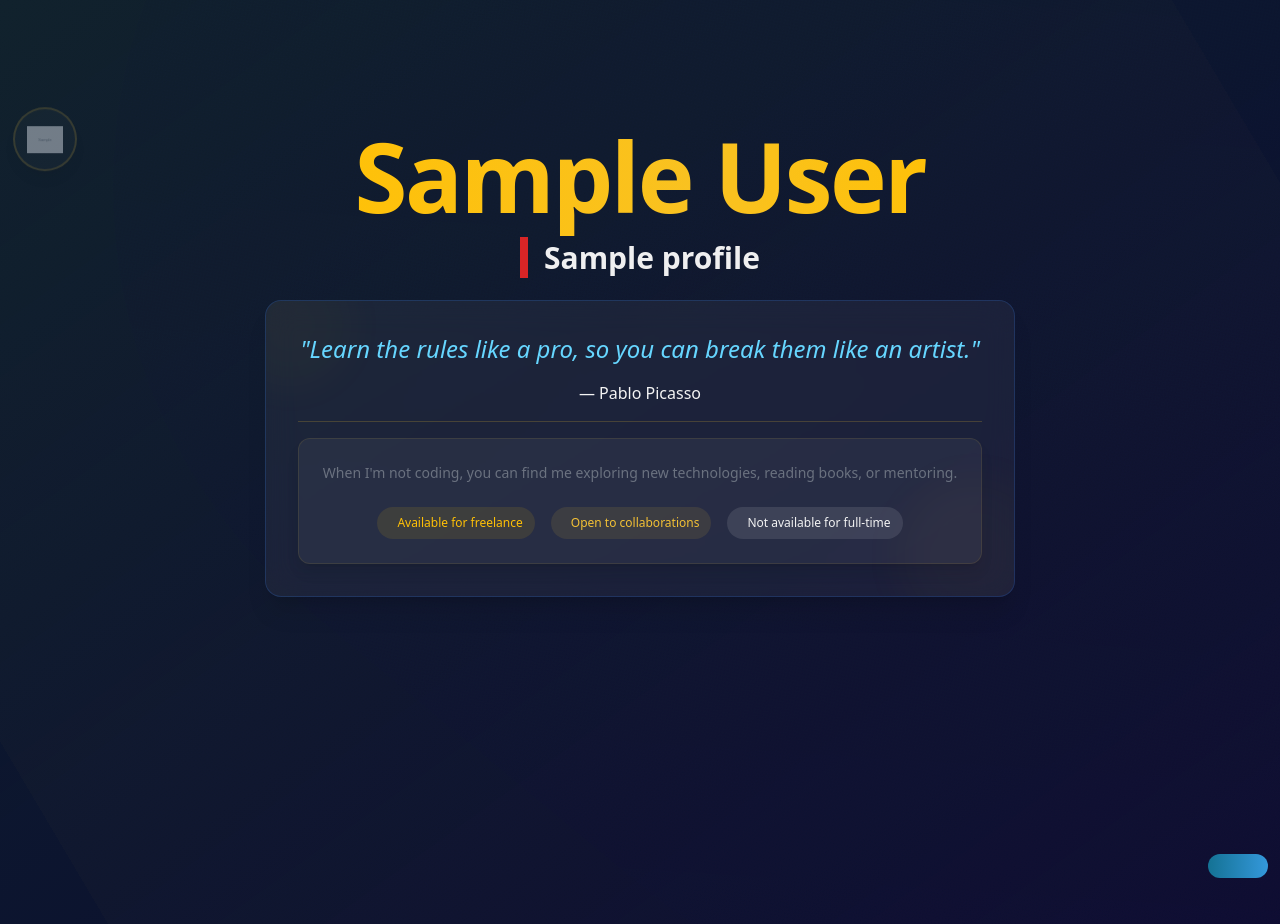
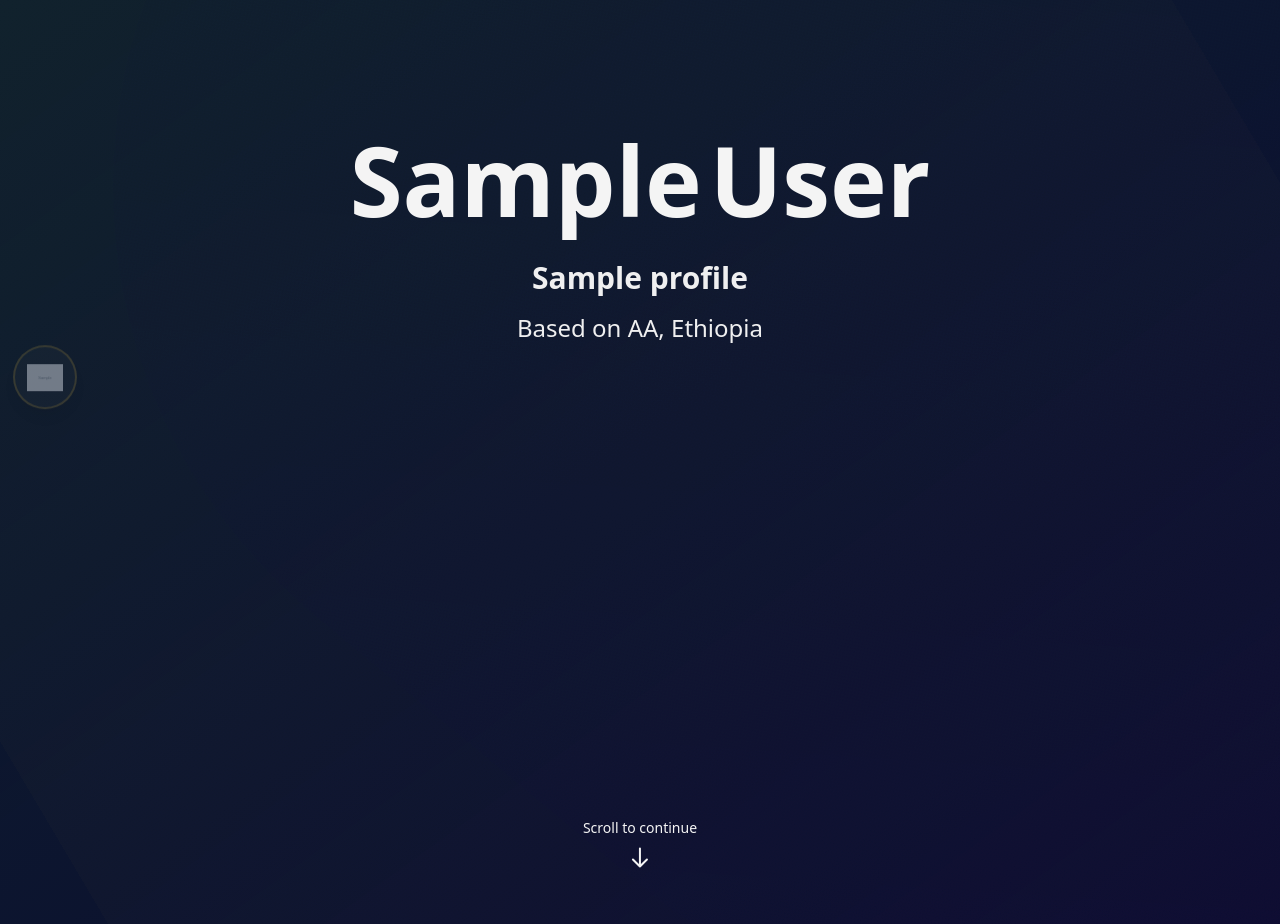
Before and after one commit to J0-Y0/portfolio, a Django app: page / in a window 1280 px wide. Run offline with Django 5.2, Linux system fonts and the light colour scheme; tables that the repository leaves empty hold one stand-in row (values such as "Sample post"); grey boxes marked "Sample" are stand-in pictures; style sheets or scripts are compiled from the project's sources; some libraries are stand-ins or nearby versions.

Commit message:
add landing page scroll ,navigate to home page

```diff
--- a/portfolio_app/templates/base.html
+++ b/portfolio_app/templates/base.html
@@ -96,6 +96,9 @@
       }
     </style>
   </head>
+  <div id="cover-transition" class="fixed inset-0 bg-black z-50 opacity-0 pointer-events-none transition-opacity duration-700 flex items-center justify-center">
+    <span class="text-white text-2xl font-bold animate-pulse">Loading...</span>
+  </div>
 
   <body class="bg-gray-900 text-gray-100 font-sans min-h-screen flex flex-col overflow-x-hidden">
     <!-- Loading Screen -->
--- a/portfolio_app/templates/index.html
+++ b/portfolio_app/templates/index.html
@@ -26,5 +26,6 @@
       <path d="M0 0v15.81c13 21.11 27.64 41.05 47.69 56.24C99.41 111.27 165 111 224.58 91.58c31.15-10.15 60.09-26.07 89.67-39.8 40.92-19 84.73-46 130.83-49.67 36.26-2.85 70.9 9.42 98.6 31.56 31.77 25.39 62.32 62 103.63 73 40.44 10.79 81.35-6.69 119.13-24.28s75.16-39 116.92-43.05c59.73-5.85 113.28 22.88 168.9 38.84 30.2 8.66 59 6.17 87.09-7.5 22.43-10.89 48-26.93 60.65-49.24V0z" opacity=".5" />
       <path d="M0 0v5.63C149.93 59 314.09 71.32 475.83 42.57c43-7.64 84.23-20.12 127.61-26.46 59-8.63 112.48 12.24 165.56 35.4C827.93 77.22 886 95.24 951.2 90c86.53-7 172.46-45.71 248.8-84.81V0z" />
     </svg>
-  </footer> {% endcomment %}
+  </footer>
+  {% endcomment %}
 {% endblock %}
--- a/portfolio_app/templates/pages/landing.html
+++ b/portfolio_app/templates/pages/landing.html
@@ -1,7 +1,7 @@
 {% extends 'base.html' %}
 
 {% block content %}
-  <div id="landing" class="fixed inset-0 h-screen w-full pt-1 sm:pt-32 px-6 sm:px-10 text-center bg-gradient-to-br from-bg_dark to-[#0a0636b8] text-quinary overflow-hidden">
+  <div id="landing" class="fixed inset-0 h-screen w-full pt-1 sm:pt-32 px-6 sm:px-10 text-center bg-gradient-to-br from-bg_dark to-[#0a0636b8] text-quinary">
     <!-- Animated Background Elements -->
     <div class="absolute inset-0 overflow-hidden z-0 pointer-events-none">
       {% for i in xxxxxxxxxx %}
@@ -15,17 +15,25 @@
     </div>
 
     <!-- Hero Section -->
+    <div class="flex gap-2 text-5xl sm:text-6xl md:text-8xl mt-52 sm:mt-1 font-extrabold justify-center">
+      <p data-aos="fade-right" data-aos-offset="300" data-aos-easing="ease-in-sine" data-aos-duration="2000">{{ profile.first_name }}</p>
+      <p data-aos="fade-left" data-aos-offset="300" data-aos-easing="ease-in-sine" data-aos-duration="2000">{{ profile.last_name }}</p>
+    </div>
+
     <div id="hero-text" class="relative z-10 mb-16">
-      <h1 data-aos="fade-up" data-aos-duration="1500" class="text-5xl sm:text-6xl md:text-7xl lg:text-8xl font-extrabold tracking-tight leading-tight text-text_light">
-        <span class="bg-clip-text text-transparent bg-gradient-to-r from-warning to-secondary animate-gradient-x">{{ profile.first_name }}</span>
-        <span class="bg-clip-text text-transparent bg-gradient-to-r from-secondary to-warning animate-gradient-x-reverse">{{ profile.last_name }}</span>
-      </h1>
+      {% comment %} <div data-aos="zoom-out-down" data-aos-offset="200" data-aos-duration="1000" data-aos="fade-up" data-aos-duration="1500" class="text-5xl sm:text-6xl md:text-7xl lg:text-8xl flex font-extrabold tracking-tight leading-tight text-text_light">
+        <p data-aos="zoom-out-down" data-aos-offset="200" data-aos-duration="1000" class="bg-clip-text text-transparent bg-gradient-to-r from-warning to-secondary animate-gradient-x">{{ profile.first_name }}</p>
+        <p class="bg-clip-text text-transparent bg-gradient-to-r from-secondary to-warning animate-gradient-x-reverse">{{ profile.last_name }}</p>
+      </div> {% endcomment %}
 
-      <h2 data-aos="zoom-in" data-aos-duration="2000" data-aos-delay="300" class="text-xl sm:text-2xl md:text-3xl font-semibold text-quinary mt-4 max-w-3xl mx-auto animate-pulse-slow"><span class="border-s-8 border-red-600 ps-4">{{ profile.heading }}</span></h2>
+      <h2 data-aos="zoom-out-down" data-aos-duration="2000" data-aos-delay="500" class="text-xl sm:text-2xl md:text-3xl font-semibold text-quinary mt-8 max-w-3xl mx-auto animate-pulse-slow"><span>{{ profile.heading }}</span></h2>
+      <p data-aos="fade-up" data-aos-duration="2000" data-aos-delay="1000" class="text-lg sm:text-xl md:text-2xl text-quinary mt-4 max-w-3xl mx-auto animate-pulse-slow">
+        <span class="font-thin">Based on AA, Ethiopia</span>
+      </p>
     </div>
 
     <!-- Interactive Skills Section -->
-    <div id="skills-container" class="absolute inset-0 h-full w-full my-16 overflow-hidden">
+    <div id="skills-container" class="absolute inset-0 w-full my-2 mt-80 overflow-hidden">
       {% for skill in skills %}
         <div class="floating-skill absolute cursor-grab active:cursor-grabbing z-20 transition-opacity duration-300" data-skill-id="{{ forloop.counter }}" data-aos="zoom-in" data-aos-delay="{{ forloop.counter }}00">
           <div class="relative group transform transition-all duration-500 hover:scale-125">
@@ -36,16 +44,25 @@
           </div>
         </div>
       {% endfor %}
+      <!-- Scroll indicator -->
+      <div class="absolute bottom-10 left-1/2 transform -translate-x-1/2 z-20">
+        <div class="animate-bounce flex flex-col items-center">
+          <span class="text-sm mb-2">Scroll to continue</span>
+          <svg xmlns="http://www.w3.org/2000/svg" class="h-6 w-6 text-quinary" fill="none" viewBox="0 0 24 24" stroke="currentColor">
+            <path stroke-linecap="round" stroke-linejoin="round" stroke-width="2" d="M19 14l-7 7m0 0l-7-7m7 7V3" />
+          </svg>
+        </div>
+      </div>
     </div>
 
     <!-- Quote Section -->
-    <div id="quote-section" class="absolute bottom-10 left-0 right-0 z-10 max-w-4xl mx-auto px-6" data-aos="fade-up" data-aos-delay="500">
+    {% comment %} <div id="quote-section" class="absolute bottom-10 left-0 right-0 z-10 max-w-4xl mx-auto px-6" data-aos="fade-up" data-aos-delay="500">
       <div class="relative group">
         <!-- Glow effect -->
         <div class="absolute inset-0 bg-gradient-to-br from-blue-600/10 to-blue-400/10 rounded-2xl opacity-0 group-hover:opacity-100 blur-xl transition-opacity duration-700"></div>
 
         <!-- Main card -->
-        <div class="relative bg-white/5 backdrop-blur-lg border border-blue-500/20 rounded-2xl p-6 sm:p-8 shadow-xl overflow-hidden transform transition-all duration-500 group-hover:scale-[1.02]">
+        <div class="relative bg-white/5 backdrop-blur-lg border border-blue-500/20 rounded-2xl p-6 sm:p-8 shadow-xl transform transition-all duration-500 group-hover:scale-[1.02]">
           <!-- Animated decorative elements -->
           <div class="absolute -top-10 -left-10 w-32 h-32 bg-warning/10 rounded-full filter blur-xl opacity-0 group-hover:opacity-70 transition-opacity duration-1000 animate-pulse"></div>
           <div class="absolute -bottom-10 -right-10 w-40 h-40 bg-secondary/10 rounded-full filter blur-xl opacity-0 group-hover:opacity-70 transition-opacity duration-1000 delay-200 animate-pulse"></div>
@@ -82,7 +99,8 @@
         </span>
         <span class="absolute inset-0 bg-gradient-to-r from-danger to-warning opacity-0 group-hover:opacity-100 transition-opacity duration-300"></span>
       </a>
-    </div>
+    </div> {% endcomment %}
+
     <style>
       /* Layout */
       #landing {
@@ -215,6 +233,17 @@
       .cta-button:hover {
         transform: translateY(-2px);
         box-shadow: 0 10px 20px -5px rgba(255, 193, 7, 0.4);
+      }
+      #cover-transition {
+        transform: scaleY(0);
+        transform-origin: bottom;
+        transition: transform 0.6s ease-in-out;
+      }
+
+      #cover-transition.active {
+        opacity: 0.3;
+        pointer-events: auto;
+        transform: scaleY(1);
       }
     </style>
 
@@ -436,5 +465,23 @@
         })
       })
     </script>
+    <script>
+      document.addEventListener('DOMContentLoaded', () => {
+        let triggered = false
+
+        window.addEventListener('wheel', (event) => {
+          if (event.deltaY > 0 && !triggered) {
+            triggered = true
+
+            const cover = document.getElementById('cover-transition')
+            cover.classList.add('active')
+
+            setTimeout(() => {
+              window.location.href = '/index'
+            }, 700) // Match CSS transition duration
+          }
+        })
+      })
+    </script>
   </div>
 {% endblock %}
```
